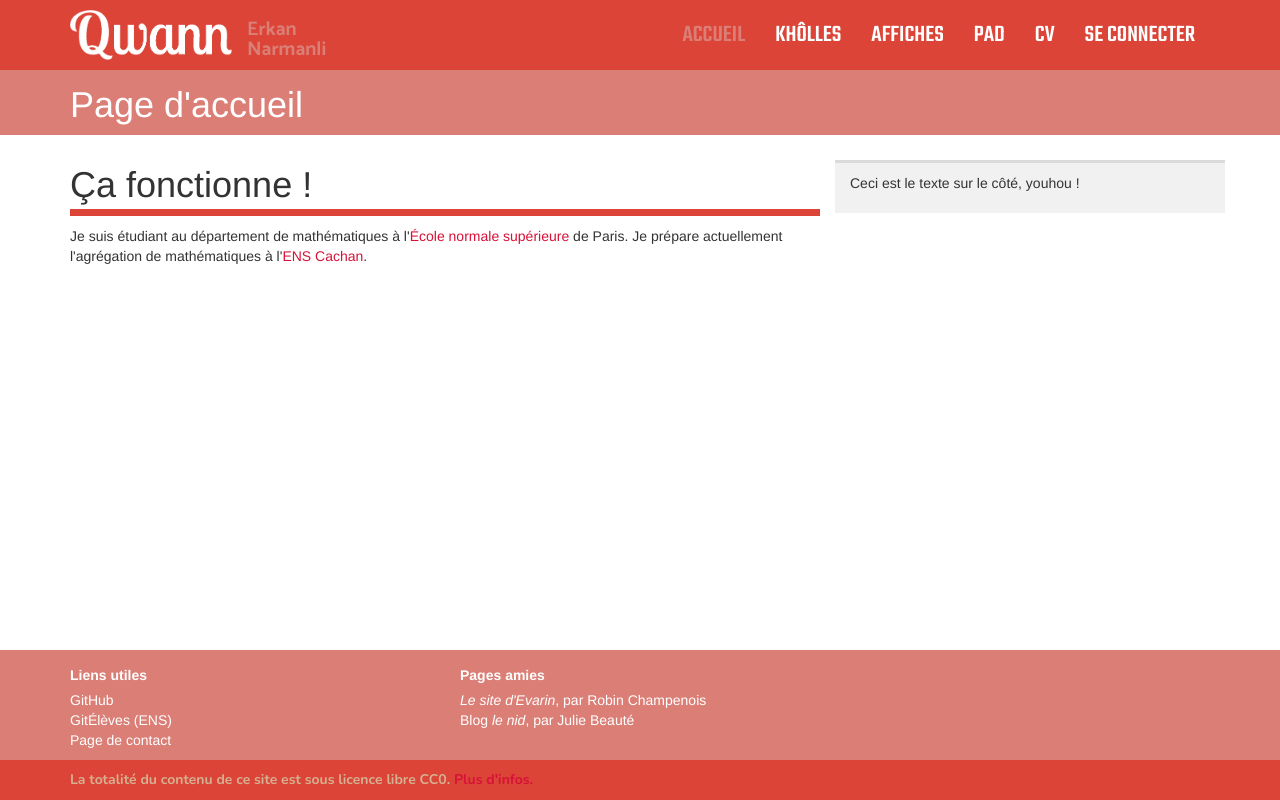
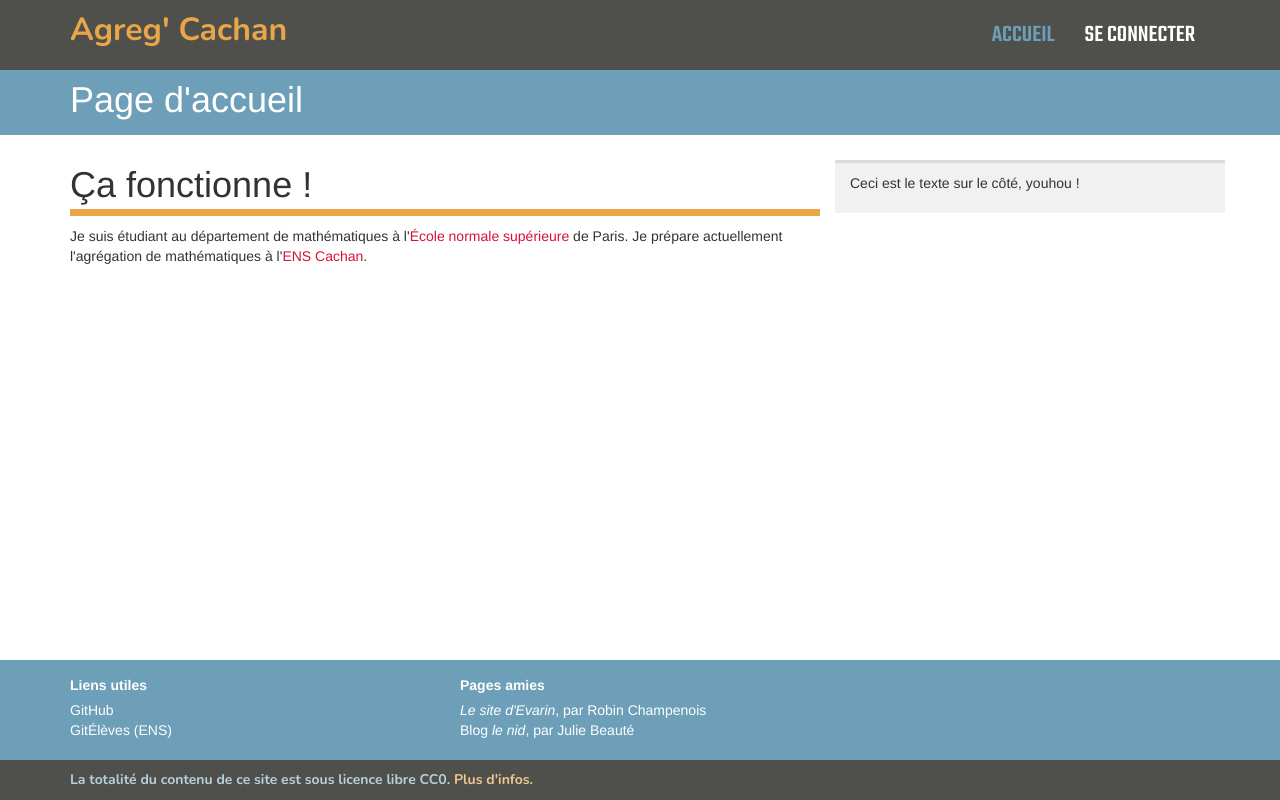
Before and after one commit to ErkanNarmanli/agreg_maths, a Django app: template gestion/templates/gestion/index.html in a window 1280 px wide. Run offline with Django 3.2, Linux system fonts and the light colour scheme; the template is opened without the code that fills it, so the values that code supplies are empty; some libraries are stand-ins or nearby versions.

Commit message:
style changes \! :D

```diff
--- a/var/static/css/style.css
+++ b/var/static/css/style.css
@@ -45,26 +45,26 @@ p.english {
 
 .btn-primary {
   color: #fff;
-  background-color: #DB4437;
-  border-color: #B6443A;
+  background-color: #E8A648;
+  border-color: #BD883A;
 }
 .btn-primary:focus,
 .btn-primary.focus {
   color: #fff;
   background-color: #286090;
-  border-color: #B6443A;
+  border-color: #BD883A;
 }
 .btn-primary:hover {
   color: #fff;
   background-color: #DB7E76;
-  border-color: #B6443A;
+  border-color: #BD883A;
 }
 .btn-primary:active,
 .btn-primary.active,
 .open > .dropdown-toggle.btn-primary {
   color: #fff;
   background-color: #B45951;
-  border-color: #B6443A;
+  border-color: #BD883A;
 }
 .btn-primary:active:hover,
 .btn-primary.active:hover,
@@ -77,7 +77,7 @@ p.english {
 .open > .dropdown-toggle.btn-primary.focus {
   color: #fff;
   background-color: #B45951;
-  border-color: #B6443A;
+  border-color: #BD883A;
 }
 .btn-primary:active,
 .btn-primary.active,
@@ -94,7 +94,7 @@ fieldset[disabled] .btn-primary:focus,
 .btn-primary[disabled].focus,
 fieldset[disabled] .btn-primary.focus {
   background-color: #B45951;
-  border-color: #B6443A;
+  border-color: #BD883A;
 }
 
 textarea:focus,
@@ -114,8 +114,8 @@ input[type="tel"]:focus,
 input[type="color"]:focus,
 .uneditable-input:focus,
 .form-control:focus {
-  border-color: rgba(219, 126, 118, 0.8);
-  box-shadow: 0 1px 1px rgba(0, 0, 0, 0.075) inset, 0 0 8px rgba(219, 118, 118, 0.6);
+  border-color: rgba(219, 177, 118, 0.8);
+  box-shadow: 0 1px 1px rgba(0, 0, 0, 0.075) inset, 0 0 8px rgba(219, 170, 118, 0.6);
   outline: 0 none;
 }
 
@@ -143,7 +143,7 @@ a.pad_list_title {
 .strong-banner {
   padding-top       : 10px;
   padding-bottom    : 10px ;
-  background-color  : #DB4437;
+  background-color  : #4F504B;
 }
 
 .page-header {
@@ -161,17 +161,22 @@ a.pad_list_title {
 }
 
 main h1 {
-    border-bottom   : 7px solid #DB4437 ;
+    border-bottom   : 7px solid #E8A648 ;
     padding-bottom  : 5px ;
 }
 
+h1.page-title {
+    padding-top: 10px;
+    padding-bottom: 15px;
+}
+
 main h2 {
-    border-bottom   : 2px solid #DB4437 ;
+    border-bottom   : 2px solid #E8A648 ;
     padding-bottom  : 5px ;
 }
 
 .soft-banner {
-    background-color : #DB7E76 ;
+    background-color : #6D9FB9 ;
 }
 
 main,
@@ -229,7 +234,17 @@ hr {
 }
 
 .navbar-brand {
-  padding : 0px ;
+    font-family: 'Nunito', sans-serif;
+    padding-left : 0px;
+    padding-top : 10px ;
+    font-size : xx-large;
+}
+
+.navbar-inverse .navbar-brand,
+.navbar-inverse .navbar-brand:hover,
+.navbar-inverse .navbar-brand:focus,
+.navbar-inverse .navbar-brand:active {
+  color : #E8A648;
 }
 
 .navbar-inverse .navbar-nav > li > a {
@@ -243,7 +258,7 @@ hr {
 .navbar-inverse .navbar-nav > .active > a,
 .navbar-inverse .navbar-nav > .active > a:hover,
 .navbar-inverse .navbar-nav > .active > a:focus {
-    color               : #DB7E76 ;
+    color               : #6D9FB9 ;
     background-color    : transparent ;
 }
 
@@ -255,38 +270,35 @@ hr {
 
 .copyrights {
     font-family     : 'Nunito', sans-serif;
-    color           : #D5B091 ;
+    color           : #B7D0DD ;
 }
 
+a.copy-link,
+a.copy-link:hover,
+a.copy-link:active,
+a.copy-link:focus {
+  color : #EDC690 ;
+}
+
+
 .navbar-inverse .navbar-toggle {
-    border-color    : #DB7E76 ;
+    border-color    : #6D9FB9 ;
 }
 
 .navbar-inverse .navbar-toggle:hover,
 .navbar-inverse .navbar-toggle:focus {
-    background-color : #DB7E76 ;
-    border-color     : #DB4437 ;
+    background-color : #6D9FB9 ;
+    border-color     : #6D9FB9 ;
 }
 
 .navbar-collapse {
     border-top: 0px solid transparent ;
 }
 
-.name {
-    float           : left ;
-    padding-top     : 10px ;
-    padding-left    : 15px ;
-    font-family     : 'Catamaran', sans-serif;
-    font-weight     : 700;
-    color           : #DB7E76 ;
-    line-height     : 1 ;
-    font-size       : 140% ;
-}
-
 .navbar-inverse .navbar-nav > .open > a,
 .navbar-inverse .navbar-nav > .open > a:focus,
 .navbar-inverse .navbar-nav > .open > a:hover {
-    background-color: #DB7E76 ;
+    background-color: #6D9FB9 ;
 }
 
 .soft-banner a,
@@ -296,6 +308,7 @@ hr {
 
 .bottom-banner {
     padding-top : 15px ;
+    padding-bottom : 10px;
     color: white;
 }
 
--- a/var/template/base.html
+++ b/var/template/base.html
@@ -1,27 +1,20 @@
 {% extends "base_html.html" %}
 {% load staticfiles %}
 
-{% block title %}Qwann{% block sub_title %}{% endblock %}{% endblock %}
+{% block title %}Agreg{% block sub_title %}{% endblock %}{% endblock %}
 
 {% block navbar %}
-        <li class="{% block active_home %} {% endblock %}"> <a href="{% url 'erkan:index' %}">Accueil</a> </li>
-	<li class="{% block active_kholles%} {% endblock %}"> <a href="#TODO">Khôlles</a> </li>
-        <li class="{% block active_affiche%} {% endblock %}"> <a href="{% url 'affiche:index' %}">Affiches</a> </li>
-        <li class="{% block active_pad %} {% endblock %}"> <a href="{% url 'pad:index' %}">Pad</a> </li>
-        {% if user.is_authenticated %}
-        <li class="{% block active_agreg %} {% endblock %}"> <a href="{% url 'agreg:index' %}">Agreg</a> </li>
-        {% endif %}
-        <li> <a href="{% static "doc/cv.pdf" %}">CV</a> </li>
+        <li class="{% block active_home %} {% endblock %}"> <a href="{% url 'gestion:index' %}">Accueil</a> </li>
         {% if user.is_authenticated %}
             <li class="dropdown">
                 <a data-toggle="dropdown" href="#">{{ user.username }}<b class="caret"></b></a>
                 <ul class="dropdown-menu">
-                <li> <a href="{% url 'user:password_change' %}">Changer de mot de passe</a> </li>
-                <li> <a href="{% url 'user:logout' %}">Se déconnecter</a> </li>
+                <li> <a href="{% url 'gestion:password_change' %}">Changer de mot de passe</a> </li>
+                <li> <a href="{% url 'gestion:logout' %}">Se déconnecter</a> </li>
                 </ul>
             </li>
         {% else %}
-            <li class="{% block active_login %} {% endblock %}"> <a href="{% url 'user:login' %}">Se Connecter</a> </li>
+            <li class="{% block active_login %} {% endblock %}"> <a href="{% url 'gestion:login' %}">Se Connecter</a> </li>
         {% endif %}
 {% endblock %}
 
@@ -62,7 +55,6 @@
                     <ul>
                         <li><a href="https://github.com/ErkanNarmanli/">GitHub</a></li>
                         <li><a href="https://git.eleves.ens.fr/u/narmanli">GitÉlèves (ENS)</a></li>
-                        <li><a href="{% url 'erkan:index' %}">Page de contact</a></li>
                     </ul>
                 </div>
                 <div class="col-xs-12 col-sm-4">
@@ -77,5 +69,5 @@
 {% endblock %}
 
 {% block foot_copyrights %}
-    La totalité du contenu de ce site est sous licence libre CC0. <a href="https://fr.wikipedia.org/wiki/Licence_CC0">Plus d'infos.</a>
+    La totalité du contenu de ce site est sous licence libre CC0. <a class="copy-link" href="https://fr.wikipedia.org/wiki/Licence_CC0">Plus d'infos.</a>
 {% endblock %}
--- a/var/template/base_html.html
+++ b/var/template/base_html.html
@@ -10,8 +10,8 @@
     <meta http-equiv="X-UA-Compatible" content="IE=edge">
     <meta name="viewport" content="width=device-width, initial-scale=1">
     <link href='https://fonts.googleapis.com/css?family=Nunito:700' rel='stylesheet' type='text/css'>
-    <link href='https://fonts.googleapis.com/css?family=Catamaran:700' rel='stylesheet' type='text/css'>
     <link href="https://fonts.googleapis.com/css?family=Teko:500" rel="stylesheet">
+    <link href="https://fonts.googleapis.com/css?family=Nunito:700" rel="stylesheet">
     <script src="{% static "jquery/jquery-3.1.0.min.js" %}" type="text/javascript"></script>
     <link href="{% static "css/bootstrap.min.css" %}" rel="stylesheet">
     <link href="{% static "css/style.css" %}" rel="stylesheet">
@@ -35,11 +35,8 @@
 		<span class="icon-bar"></span>
 		<span class="icon-bar"></span>
 		</button>
-                <a class="navbar-brand" href="{% url 'erkan:index' %}"><img src="{% static "img/qwann_big.png" %}" alt="Qwann" style=height:50px;"></a>
+                <a class="navbar-brand" href="{% url 'gestion:index' %}">Agreg' Cachan</a>
 	    </div>
-            <div class="name">
-                Erkan<br>Narmanli
-            </div>
 	    <div class="collapse navbar-collapse">
 		<ul class="nav navbar-nav">
                     {% block navbar %}{% endblock %}
```
Also changed, not shown: README.md.
